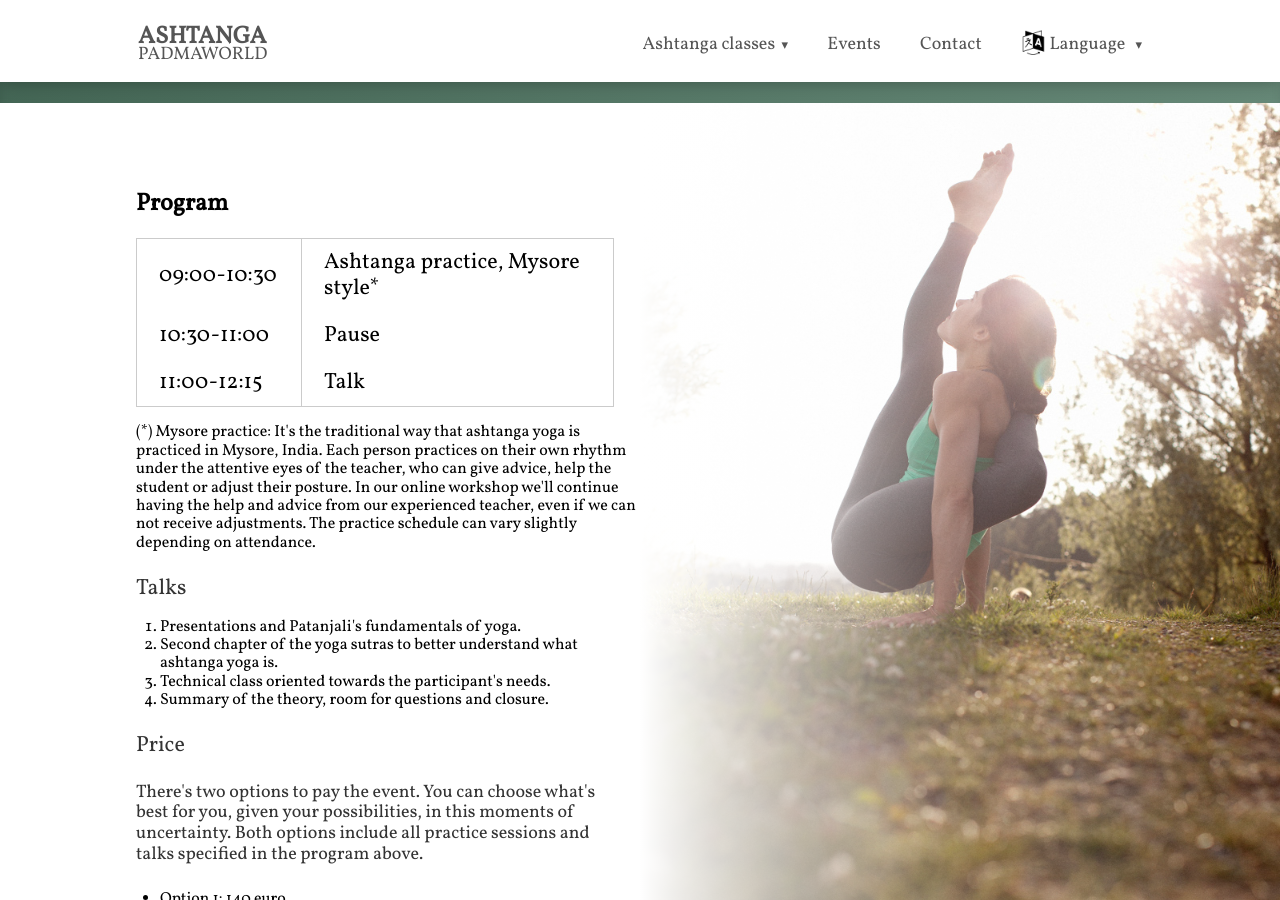
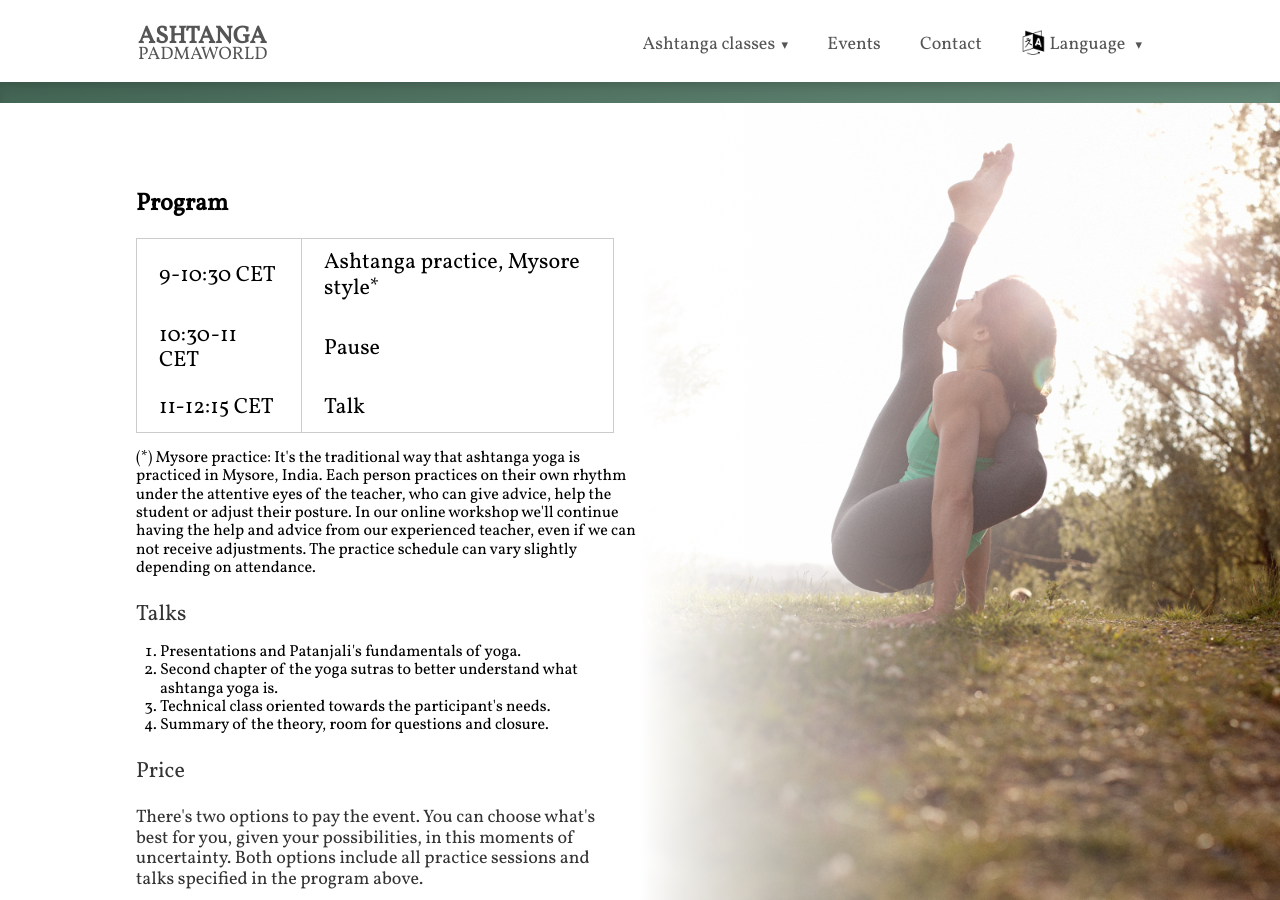
Before and after one commit to palomavillela/palomavillela.github.io, a Jekyll site: the page built from en/events/lu2020.html, in a window 1280 px wide and 900 px high, scrolled down 1951 px. Built offline with Jekyll 4.4.1, drawn with Linux system fonts in a browser that asks for light colours; nearby versions of some CDN libraries.

Commit message:
add CET to workshop times

```diff
--- a/_includes/events/lu2020.html
+++ b/_includes/events/lu2020.html
@@ -50,9 +50,9 @@
                     <h2>{{ include.text_program }}</h2>
                     <table class="pure-table">
                         <tbody>
-                            <tr><td class="time">09:00-10:30</td><td>{{ include.text_ashtanga_practice }}</td></tr>
-                            <tr><td class="time">10:30-11:00</td><td>{{ include.text_pause }}</td></tr>
-                            <tr><td class="time">11:00-12:15</td><td>{{ include.text_conference }}</td></tr>
+                            <tr><td class="time">9-10:30 CET</td><td>{{ include.text_ashtanga_practice }}</td></tr>
+                            <tr><td class="time">10:30-11 CET</td><td>{{ include.text_pause }}</td></tr>
+                            <tr><td class="time">11-12:15 CET</td><td>{{ include.text_conference }}</td></tr>
                         </tbody>
                     </table>
                     <div class="remark">{{ include.text_note_conference_1 }}</div>
```
